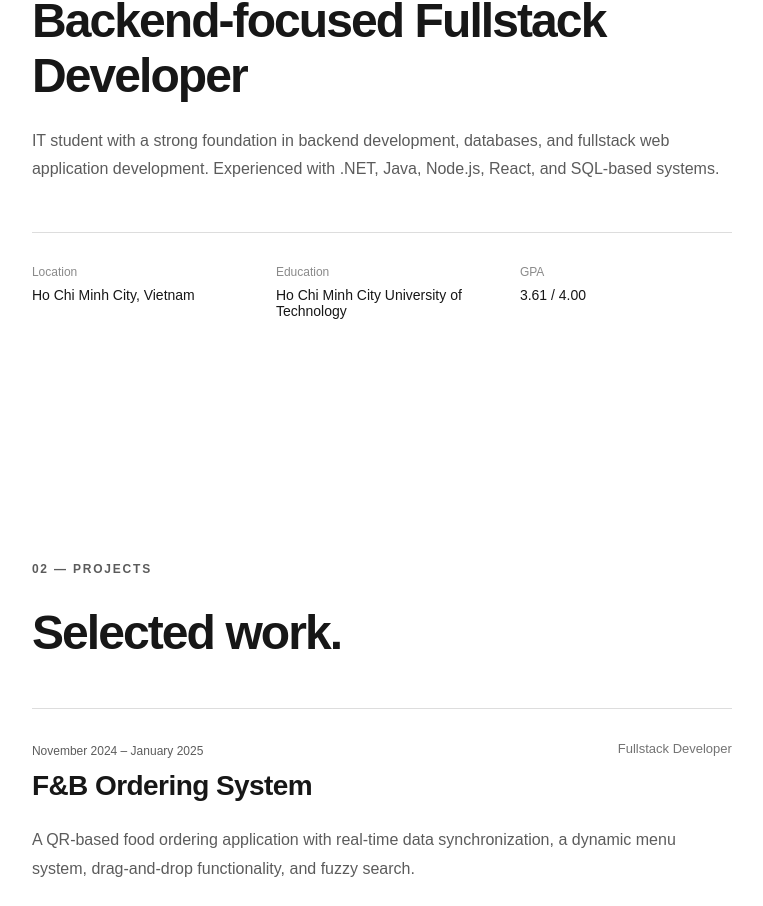
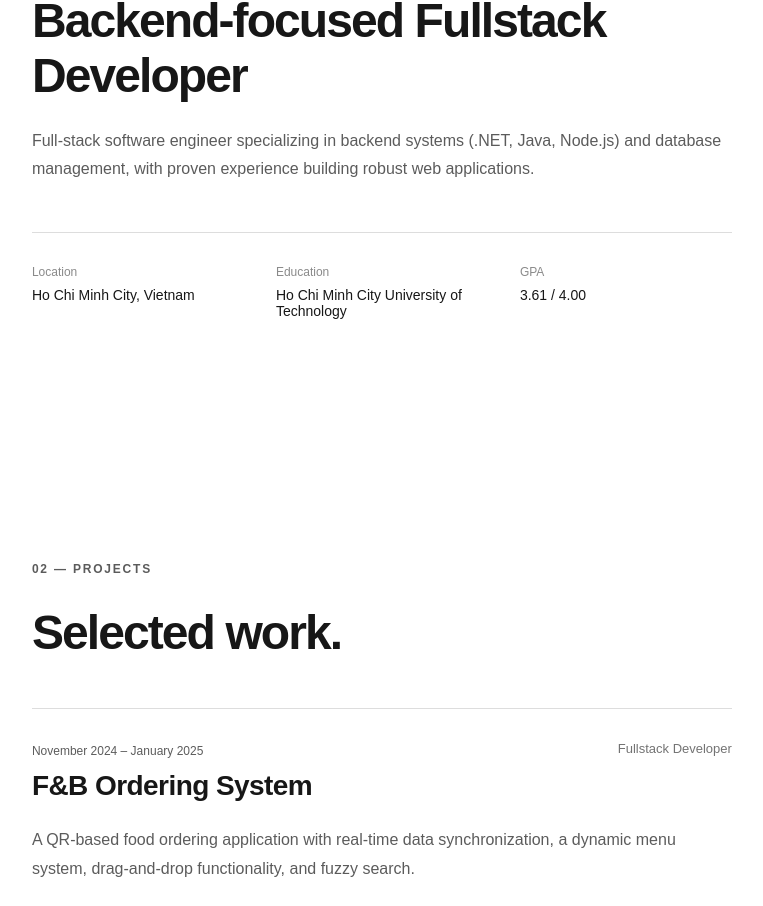
Before and after one commit to PerryPhuoc/my-portfolio, a Next.js app: page / in a window 1280 px wide. Shown: the part 933-1839 px from the top of the page, without its empty margins (252-1015 px from the left). Built offline with nearby package versions, Linux system fonts and the light colour scheme.

Commit message:
Update profile.ts

```diff
--- a/src/data/profile.ts
+++ b/src/data/profile.ts
@@ -9,7 +9,7 @@ export const profile = {
     location: "Ho Chi Minh City, Vietnam",
 
     summary:
-    "IT student with a strong foundation in backend development, databases, and fullstack web application development. Experienced with .NET, Java, Node.js, React, and SQL-based systems.",
+    "Full-stack software engineer specializing in backend systems (.NET, Java, Node.js) and database management, with proven experience building robust web applications.",
 
     education: {
     school: "Ho Chi Minh City University of Technology",
```
